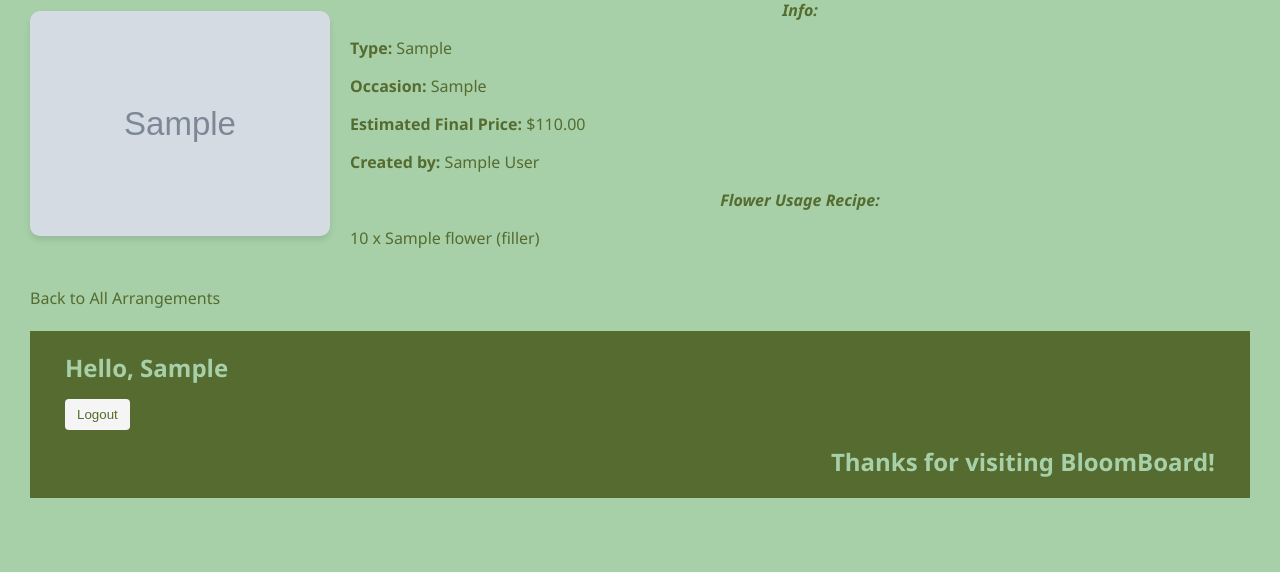
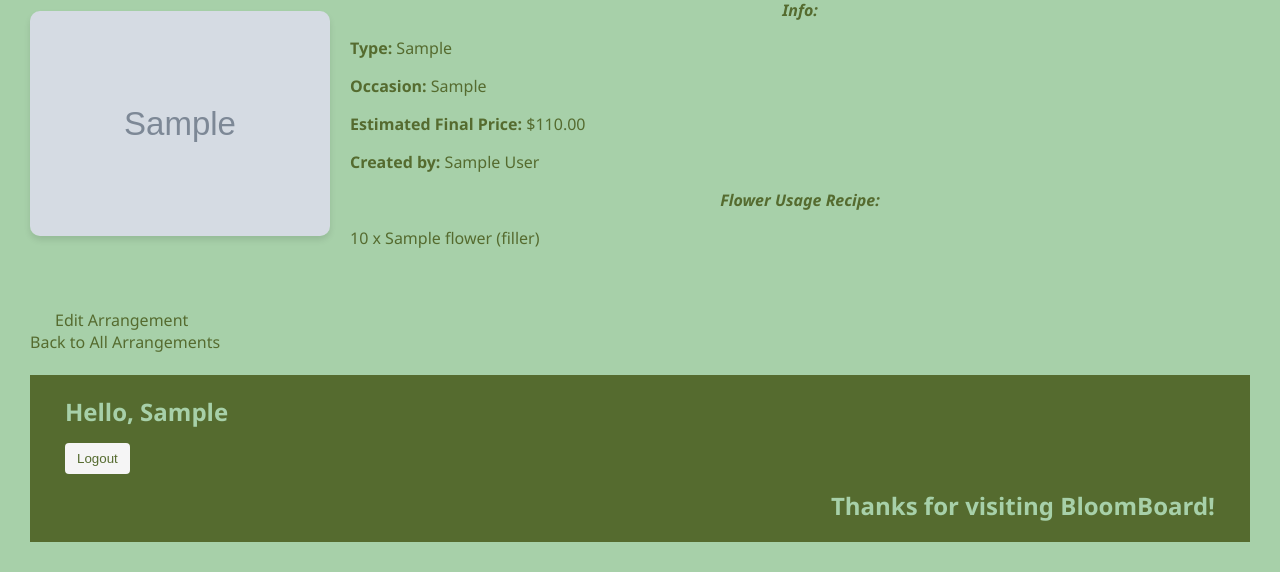
Before and after one commit to 444caro/cs412, a Django app: page /bloomboard/arrangement/1/ in a window 1280 px wide. Shown: the part 381-953 px from the top of the page. Before the commit the page ends 879 px from the top, so only its background shows below. Run offline with Django 5.2, Linux system fonts and the light colour scheme; a user stored in the database is signed in; tables that the repository leaves empty hold one stand-in row (values such as "Sample post"); grey boxes marked "Sample" are stand-in pictures.

Commit message:
gettin places

```diff
--- a/bloomboard/forms.py
+++ b/bloomboard/forms.py
@@ -143,9 +143,8 @@ class CreateArrangementForm(forms.ModelForm):
     '''Form for creating a new Arrangement.'''
     class Meta:
         model = Arrangement
-        fields = ['profile', 'occassion', 'type', 'image', 'vase']
+        fields = [ 'occassion', 'type', 'image', 'vase']
         labels = {
-            'profile': 'Designer Profile:',
             'occassion': 'Occasion:',
             'type': 'Arrangement Type:',
             'image': 'Image URL:',
--- a/bloomboard/templates/bloomboard/create_flower_form.html
+++ b/bloomboard/templates/bloomboard/create_flower_form.html
@@ -7,6 +7,6 @@
 <form method="post" enctype="multipart/form-data" class="create-profile-form">
     {% csrf_token %}
     {{ form.as_p }}
-    <button type="submit">Save Flower</button>
+    <button type="submit" class = "pretty">Save Flower</button>
 </form>
 {% endblock %}
--- a/bloomboard/templates/bloomboard/show_all_arrangements.html
+++ b/bloomboard/templates/bloomboard/show_all_arrangements.html
@@ -15,6 +15,7 @@
     </div>
     {% endfor %}
 </div>
-<br>
+<a href="{% url 'create_arrangement' %}" class="a-pretty"> Create a New Arrangement</a>
+<br><br>
 
 {% endblock %}
--- a/bloomboard/templates/bloomboard/show_all_flowers.html
+++ b/bloomboard/templates/bloomboard/show_all_flowers.html
@@ -16,4 +16,5 @@
     </div>
     {% endfor %}
 </main>
+<p> Not seeing the flower you're looking for? <a href="{% url 'create_flower' %}" class="a-pretty">Add a Flower</a></p>
 {% endblock %}
--- a/bloomboard/templates/bloomboard/show_arrangement.html
+++ b/bloomboard/templates/bloomboard/show_arrangement.html
@@ -32,6 +32,10 @@
         </ul>
     </div>
 </div>
+{% if arrangement.profile.user == request.user %}
+    <br><br>
+    <a href="{% url 'update_arrangement' arrangement.pk %}"class = "a-pretty">Edit Arrangement</a></th>
+{% endif %}
 <br>
 <a href="{% url 'show_all_arrangements' %}">Back to All Arrangements</a>
 <br><br>
--- a/bloomboard/templates/bloomboard/update_post_form.html
+++ b/bloomboard/templates/bloomboard/update_post_form.html
@@ -10,7 +10,7 @@
         {% csrf_token %}
         {{ form.as_p }}
         <button type="submit" class="btn btn-primary">Save Changes</button>
-        <a href="{% url 'show_profile' %}" class="btn btn-secondary">Cancel</a>
+        <a href="{% url 'show_profile' profile.pk %}" class="btn btn-secondary">Cancel</a>
     </form>
 </main>
 {% endblock %}
--- a/bloomboard/templates/bloomboard/update_profile_form.html
+++ b/bloomboard/templates/bloomboard/update_profile_form.html
@@ -1,6 +1,6 @@
 <!-- bloomboard/update_profile_form.html -->
 
-{% extends 'base.html' %}
+{% extends 'bloomboard/base.html' %}
 
 {% block content %}
   <h2>Update Your Profile</h2>
@@ -8,5 +8,6 @@
     {% csrf_token %}
     {{ form.as_p }}
     <button type="submit">Update Profile</button>
+    <a href="{% url 'show_profile' bbprofile.pk %}" class="btn btn-secondary">Cancel</a>
   </form>
 {% endblock %}
--- a/bloomboard/urls.py
+++ b/bloomboard/urls.py
@@ -10,6 +10,7 @@ urlpatterns=[
     path('profile/<int:pk>/', views.ShowProfilePageView.as_view(), name='show_profile'),
     path('create_profile/', views.CreateProfileView.as_view(), name='create_profile'),
     path('profile/<int:pk>/update/', views.UpdateProfileView.as_view(), name='update_profile'),
+    path('post/new/', views.CreatePostView.as_view(), name='create_post'),
     path('post/<int:pk>/delete/', views.DeletePostView.as_view(), name='delete_post'),
     path('post/<int:pk>/update/', views.UpdatePostView.as_view(), name='update_post'),
     path('show_all_flowers/', views.ShowAllFlowersView.as_view(), name='show_all_flowers'),
--- a/bloomboard/views.py
+++ b/bloomboard/views.py
@@ -98,6 +98,8 @@ class CreateFlowerView(LoginRequiredMixin, CreateView):
     def get_success_url(self):
         return reverse('show_all_flowers')
 
+
+
 class CreateVaseView(LoginRequiredMixin, CreateView):
     model = Vase
     form_class = CreateVaseForm
@@ -115,6 +117,7 @@ class CreateArrangementView(LoginRequiredMixin, CreateView):
         """Provide context data for the template."""
         context = super().get_context_data(**kwargs)
         context['arrangement_form'] = context['form']
+        context['profile'] = self.request.user.bbprofile
         # Use the pre-defined FlowerUsageFormSet
         if self.request.POST:
             context['flower_usage_formset'] = FlowerUsageFormSet(self.request.POST, instance = self.object)
@@ -126,20 +129,22 @@ class CreateArrangementView(LoginRequiredMixin, CreateView):
         """Handle valid form submissions."""
         context = self.get_context_data()
         flower_usage_formset = context['flower_usage_formset']
+        # Save the arrangement instance
+        arrangement = form.save(commit=False)
+        arrangement.profile = self.request.user.bbprofile  # Ensure profile is set
+        arrangement.save()  # Save the arrangement to the database
+
+        # Initialize the flower usage formset with the saved arrangement
+        flower_usage_formset = FlowerUsageFormSet(self.request.POST, instance=arrangement)
 
         if flower_usage_formset.is_valid():
-            # Save the arrangement instance
-            arrangement = form.save(commit=False)
-            arrangement.profile = self.request.user.bbprofile  # one-to-one relationship exists
-            arrangement.save()
-
             # Save flower usages
             flower_usages = flower_usage_formset.save(commit=False)
-            for form in flower_usages:
-                if form.flower and form.quantity:
-                    form.instance.arrangement = arrangement
-                    form.save()
-            flower_usage_formset.save()  # Save the remaining forms and delete any marked for deletion
+            for flower_usage in flower_usages:
+                flower_usage.arrangement = arrangement
+                flower_usage.save()
+            # Save any remaining changes in the formset, e.g., marked-for-deletion items
+            flower_usage_formset.save()
             return redirect(self.get_success_url())
         else:
             return self.form_invalid(form)
@@ -151,7 +156,7 @@ class CreateArrangementView(LoginRequiredMixin, CreateView):
         return self.render_to_response(context)
 
     def get_success_url(self):
-        """Redirect to the list of arrangements upon success."""
+        """Redirect to the detail view of the arrangment upon success."""
         return reverse('show_all_arrangements')
 
 class UpdateArrangementView(LoginRequiredMixin, UpdateView):
```
Also changed, not shown: bloomboard/templates/bloomboard/show_profile.html (+9 -3 lines).
